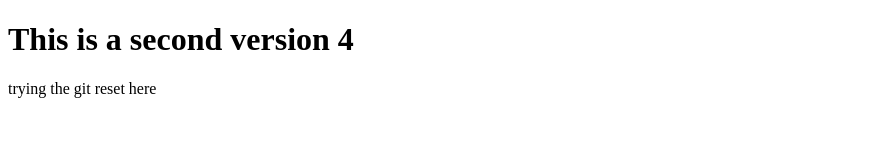
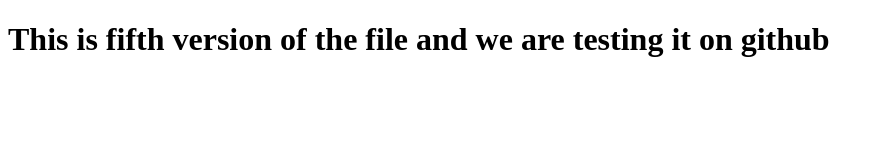
Before and after one commit to ikhanic7/Test, a plain HTML site: page index.html in a window 1280 px wide. Shown: the whole page, without its empty margins (0-884 px from the left). Drawn offline with Linux system fonts and the light colour scheme.

Commit message:
Pushing the code to  GitHub

```diff
--- a/index.html
+++ b/index.html
@@ -6,7 +6,6 @@
     <title>Document</title>
 </head>
 <body>
-	<h1>This is a second version 4</h1>
+	<h1>This is fifth version of the file and we are testing it on github</h1>
 </body>
 </html>
-trying the git reset here
```
